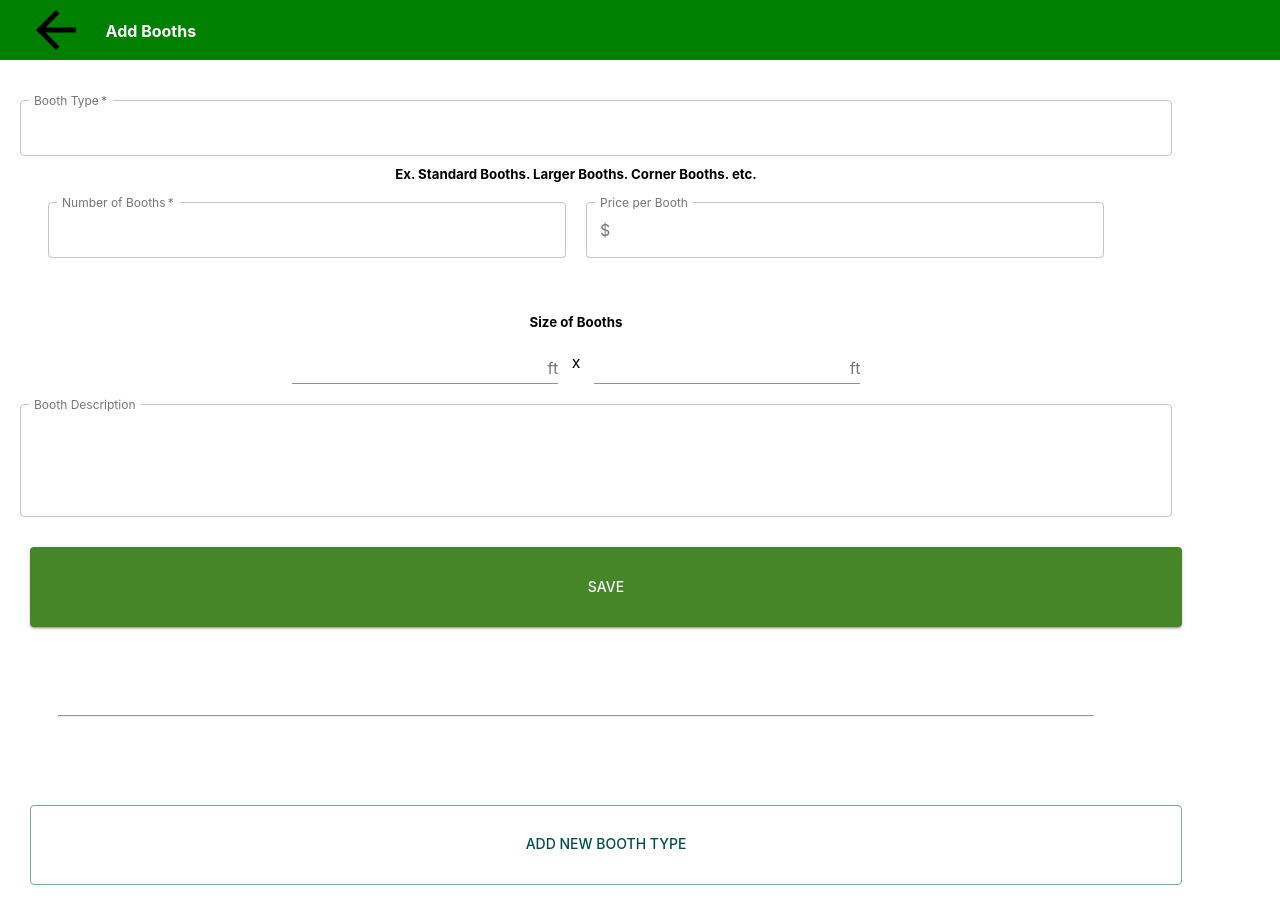
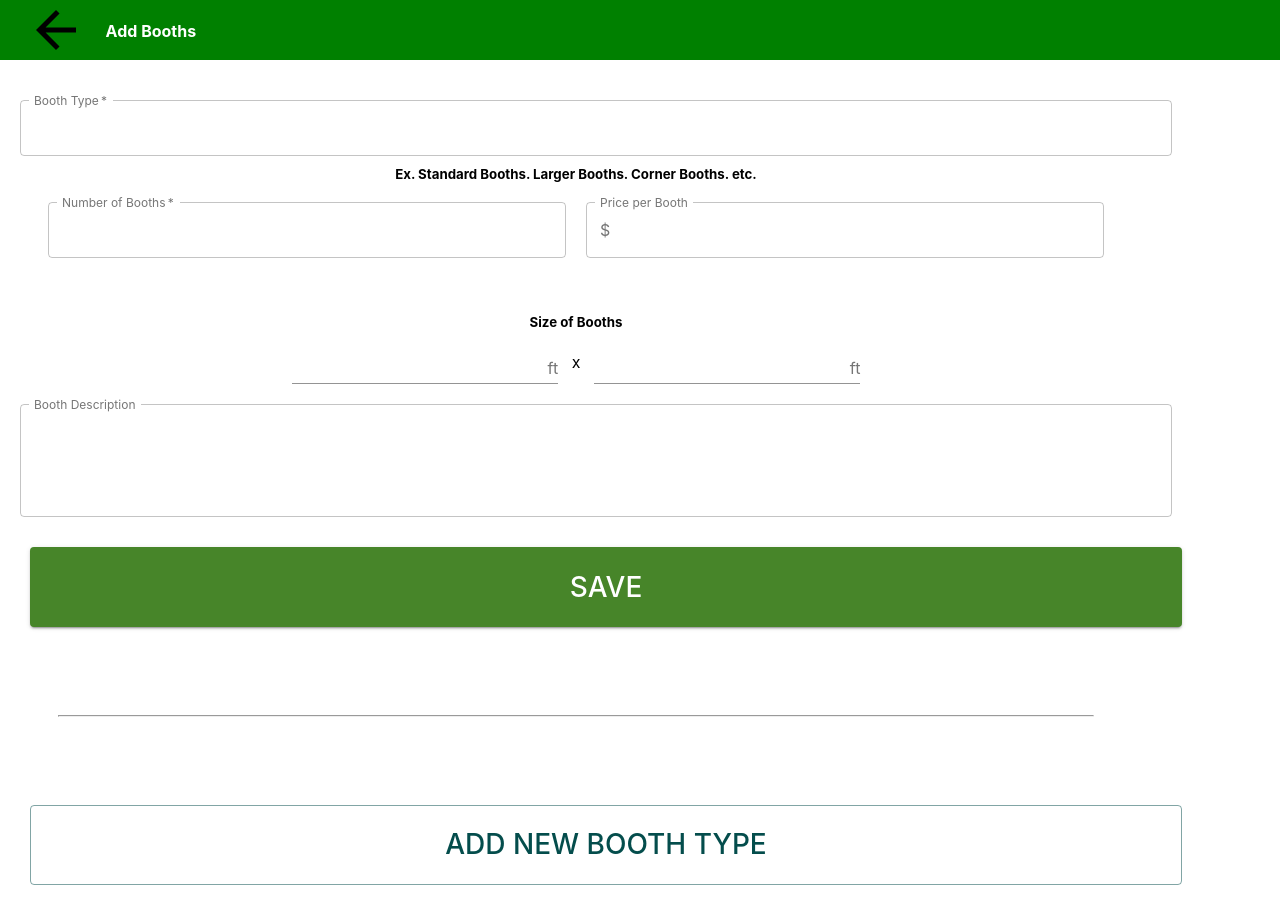
Before and after one commit to labs14-market-organizer/frontend, a React (Create React App) app: page /addbooths in a window 1280 px wide. Built offline with nearby package versions, Linux system fonts and the light colour scheme; a web font is replaced by a local one.

Commit message:
changed font size of buttons

```diff
--- a/src/routes/AddBooths.js
+++ b/src/routes/AddBooths.js
@@ -163,6 +163,7 @@ class AddBooths extends React.Component {
                         fullWidth
                         style={{
                             margin: '30px 30px',
+                            fontSize:'1.75em',
                             height: '80px'
                         }}
                         /*onClick={this.handleSave} */
@@ -181,6 +182,7 @@ class AddBooths extends React.Component {
                         fullWidth
                         style={{
                             margin: '30px 30px',
+                            fontSize:'1.75em',
                             height: '80px',
                         }}
                         /*onClick={this.handleAdd}*/
```
